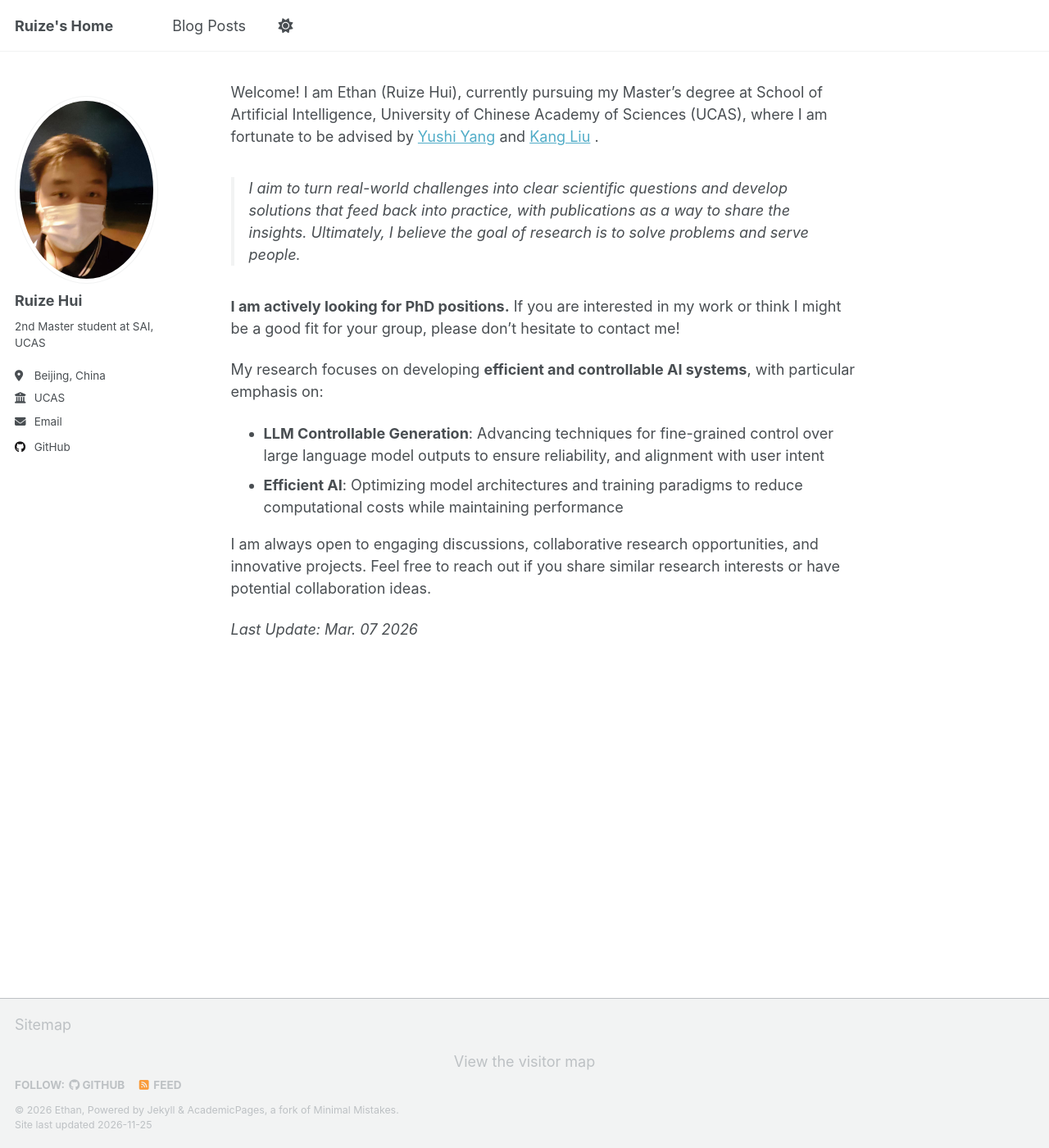
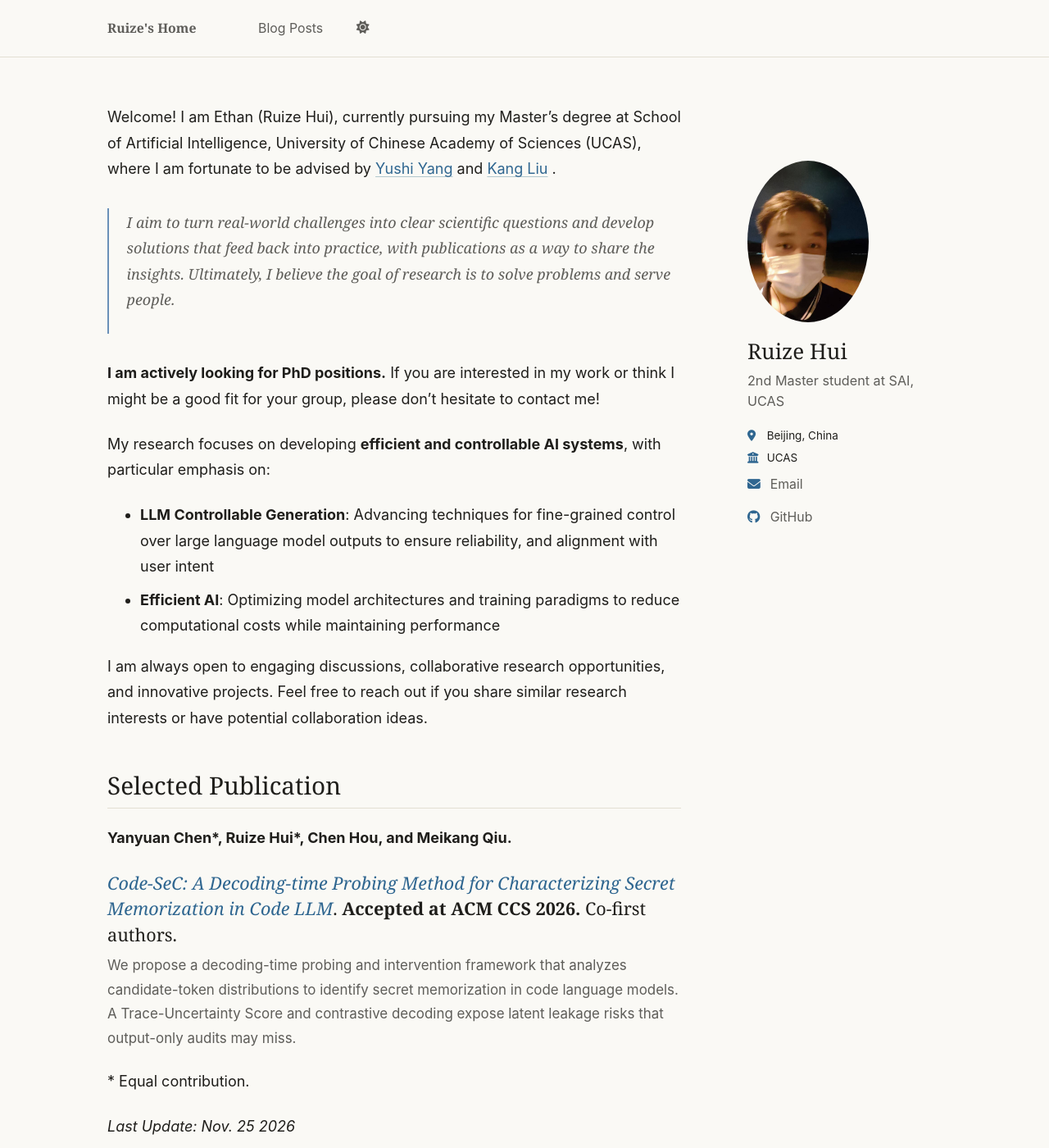
Before and after one commit to horizon0320/horizon0320.github.io, a Jekyll site: the page built from index.md, in a window 1280 px wide and 1400 px high. Shown: the whole window at 82% size. Built offline with Jekyll 4.4.1, drawn with Linux system fonts in a browser that asks for light colours; a script that is not in the unit is left out.

Commit message:
Refresh homepage styling and add accepted Code-SeC publication

```diff
--- a/_layouts/default.html
+++ b/_layouts/default.html
@@ -11,7 +11,7 @@ layout: compress
     {% include head/custom.html %}
   </head>
 
-  <body>
+  <body{% if page.profile_style %} class="profile-style"{% endif %}>
 
     {% include browser-upgrade.html %}
     {% include masthead.html %}
--- /dev/null
+++ b/_sass/_profile.scss
@@ -0,0 +1,393 @@
+/* Editorial academic profile, inspired by Dou-Yiming's personal site. */
+html:has(body.profile-style) {
+  font-size: 18px;
+}
+
+body.profile-style {
+  --global-bg-color: #faf9f5;
+  --global-footer-bg-color: #faf9f5;
+  --global-border-color: #e3dfd3;
+  --global-dark-border-color: #d4cfc2;
+  --global-link-color: #2f6690;
+  --global-link-color-hover: #234c6c;
+  --global-link-color-visited: #2f6690;
+  --global-masthead-link-color: #5e5d59;
+  --global-masthead-link-color-hover: #2f6690;
+  --global-text-color: #1f1e1b;
+  --global-text-color-light: #5e5d59;
+
+  background-color: var(--global-bg-color);
+  font-size: 18px;
+  line-height: 1.72;
+}
+
+html[data-theme="dark"] body.profile-style {
+  --global-bg-color: #1a1917;
+  --global-footer-bg-color: #1a1917;
+  --global-border-color: #34312c;
+  --global-dark-border-color: #48443c;
+  --global-link-color: #8bc4d3;
+  --global-link-color-hover: #b0dce5;
+  --global-link-color-visited: #8bc4d3;
+  --global-masthead-link-color: #e4ecec;
+  --global-masthead-link-color-hover: #b0dce5;
+  --global-text-color: #e4ecec;
+  --global-text-color-light: #a8b8ba;
+}
+
+body.profile-style {
+  .masthead {
+    border-bottom: 1px solid var(--global-border-color);
+    background: var(--global-bg-color);
+
+    &::after {
+      display: none;
+    }
+  }
+
+  .masthead__inner-wrap {
+    max-width: 1090px;
+    padding: 0.65em 2rem;
+  }
+
+  .masthead__menu-item--lg {
+    font-family: Georgia, "Times New Roman", serif;
+    font-size: 1.1rem;
+    font-weight: 500;
+  }
+
+  .greedy-nav a {
+    font-size: 0.88rem;
+  }
+
+  #main {
+    display: grid;
+    grid-template-columns: minmax(0, 700px) 230px;
+    gap: 4.5rem;
+    max-width: 1090px;
+    margin: 3.25rem auto 5rem;
+    padding: 0 2rem;
+    animation: none;
+  }
+
+  #main::before,
+  #main::after {
+    display: none;
+  }
+
+  .sidebar {
+    position: static;
+    float: none;
+    grid-column: 2;
+    grid-row: 1;
+    width: auto;
+    max-width: none;
+    height: auto;
+    margin: 0;
+    padding: 0;
+    overflow: visible;
+  }
+
+  .sidebar .author__avatar img {
+    max-width: 148px;
+    padding: 0;
+    border: 0;
+  }
+
+  .author__avatar,
+  .author__content,
+  .author__urls-wrapper {
+    display: block;
+    width: auto;
+    padding: 0;
+  }
+
+  .author__urls-wrapper button {
+    display: none;
+  }
+
+  .sidebar .author__name {
+    margin: 1.1rem 0 0.45rem;
+    font-family: Georgia, "Times New Roman", serif;
+    font-size: 1.45rem;
+    font-weight: 500;
+  }
+
+  .sidebar .author__bio {
+    margin: 0 0 1rem;
+    color: var(--global-text-color-light);
+    font-size: 0.9rem;
+    line-height: 1.55;
+  }
+
+  .author__urls-wrapper {
+    cursor: default;
+  }
+
+  .author__urls {
+    display: block;
+    position: static;
+    margin: 0;
+    padding: 0;
+    border: 0;
+    background: transparent;
+    box-shadow: none;
+  }
+
+  .author__urls::before,
+  .author__urls::after {
+    display: none;
+  }
+
+  .author__urls a {
+    margin: 0;
+    padding: 0.25rem 0;
+    color: var(--global-text-color-light);
+    font-size: 0.88rem;
+  }
+
+  .author__urls a:hover {
+    color: var(--global-link-color);
+    text-decoration: none;
+  }
+
+  .author__urls .fas,
+  .author__urls .fab,
+  .author__urls .ai {
+    color: var(--global-link-color);
+  }
+
+  .page,
+  .archive {
+    grid-column: 1;
+    grid-row: 1;
+    float: none;
+    width: auto;
+    margin: 0;
+    padding: 0;
+  }
+
+  .page__related {
+    grid-column: 1 / -1;
+    width: auto;
+    padding: 0;
+  }
+
+  .page__content {
+    color: var(--global-text-color);
+  }
+
+  .page__content p,
+  .page__content li {
+    font-size: 1rem;
+    line-height: 1.75;
+  }
+
+  .page__content blockquote {
+    margin: 1.8rem 0;
+    padding: 0.1rem 0 0.1rem 1.2rem;
+    border-left: 2px solid #6a90b8;
+    color: var(--global-text-color-light);
+    font-family: Georgia, "Times New Roman", serif;
+    font-size: 1.1rem;
+    line-height: 1.65;
+  }
+
+  .page__content h2 {
+    margin: 2.7rem 0 1.1rem;
+    padding: 0 0 0.55rem;
+    border-bottom: 1px solid var(--global-border-color);
+    color: var(--global-text-color);
+    font-family: Georgia, "Times New Roman", serif;
+    font-size: 1.65rem;
+    font-weight: 500;
+  }
+
+  .page__content > p:has(a[href*="/publication/"]) {
+    margin: 0 0 0.45rem;
+    font-family: Georgia, "Times New Roman", serif;
+    font-size: 1.2rem;
+    line-height: 1.45;
+  }
+
+  .page__content > p:has(a[href*="/publication/"]) a {
+    text-decoration-color: transparent;
+  }
+
+  .page__content > p:has(a[href*="/publication/"]) a:hover {
+    text-decoration-color: currentColor;
+  }
+
+  .page__content > p:has(a[href*="/publication/"]) + p {
+    color: var(--global-text-color-light);
+    font-size: 0.94rem;
+  }
+
+  .page__content a {
+    text-decoration-color: rgba(40, 107, 131, 0.35);
+    text-underline-offset: 3px;
+    text-decoration-thickness: 1px;
+  }
+
+  .page__content a:hover {
+    text-decoration-color: currentColor;
+  }
+
+  .page__footer {
+    border-top: 1px solid var(--global-border-color);
+  }
+
+  .page__footer footer {
+    max-width: 1090px;
+    padding: 0.8rem 2rem 1rem;
+  }
+}
+
+@media (max-width: 900px) {
+  body.profile-style {
+    #main {
+      grid-template-columns: minmax(0, 1fr);
+      gap: 2.75rem;
+      margin-top: 2rem;
+      padding: 0 1.5rem;
+    }
+
+    .page {
+      grid-column: 1;
+      grid-row: 1;
+    }
+
+    .sidebar {
+      grid-column: 1;
+      grid-row: 2;
+      padding-top: 1.4rem;
+      border-top: 1px solid var(--global-border-color);
+    }
+
+    .sidebar > [itemscope] {
+      display: grid;
+      grid-template-columns: 88px minmax(0, 1fr);
+      align-items: center;
+      column-gap: 1.1rem;
+    }
+
+    .sidebar .author__avatar {
+      grid-column: 1;
+      grid-row: 1 / span 2;
+      width: 88px;
+    }
+
+    .sidebar .author__avatar img {
+      max-width: 88px;
+    }
+
+    .sidebar .author__content {
+      grid-column: 2;
+      padding: 0;
+    }
+
+    .sidebar .author__name {
+      margin: 0 0 0.35rem;
+    }
+
+    .sidebar .author__bio {
+      margin: 0;
+    }
+
+    .author__urls-wrapper {
+      grid-column: 1 / -1;
+      margin-top: 0.8rem;
+    }
+
+    .author__urls-wrapper button {
+      display: none;
+    }
+
+    .author__urls {
+      display: flex;
+      position: static;
+      flex-wrap: wrap;
+      gap: 0.1rem 1.1rem;
+      margin: 0;
+      border: 0;
+      background: transparent;
+      box-shadow: none;
+    }
+
+    .author__urls li {
+      white-space: normal;
+    }
+
+    .author__urls a {
+      padding: 0.25rem 0;
+    }
+
+    .page__footer footer {
+      padding-right: 1.5rem;
+      padding-left: 1.5rem;
+    }
+  }
+}
+
+@media (max-width: 520px) {
+  html:has(body.profile-style) {
+    font-size: 16px;
+  }
+
+  body.profile-style {
+    font-size: 16px;
+
+    .masthead__inner-wrap {
+      padding-right: 1rem;
+      padding-left: 1rem;
+    }
+
+    #main {
+      margin-top: 1.4rem;
+      padding: 0 1rem;
+    }
+
+    .page__content blockquote {
+      margin: 1.35rem 0;
+      padding-left: 0.9rem;
+      font-size: 1.04rem;
+    }
+
+    .page__content h2 {
+      margin-top: 2.2rem;
+      font-size: 1.5rem;
+    }
+
+    .page__content > p:has(a[href*="/publication/"]) {
+      font-size: 1.08rem;
+    }
+
+    .page__footer footer {
+      padding-right: 1rem;
+      padding-left: 1rem;
+    }
+  }
+}
+
+@media (prefers-reduced-motion: no-preference) {
+  body.profile-style .page__content > p,
+  body.profile-style .page__content > blockquote,
+  body.profile-style .page__content > h2 {
+    animation: profile-rise 0.45s ease-out both;
+  }
+
+  body.profile-style .page__content > :nth-child(1) { animation-delay: 40ms; }
+  body.profile-style .page__content > :nth-child(2) { animation-delay: 90ms; }
+  body.profile-style .page__content > :nth-child(3) { animation-delay: 140ms; }
+
+  @keyframes profile-rise {
+    from { opacity: 0; transform: translateY(5px); }
+    to { opacity: 1; transform: none; }
+  }
+}
+
+@media (prefers-reduced-motion: reduce) {
+  body.profile-style .page__content > * {
+    animation: none;
+  }
+}
--- a/assets/css/main.scss
+++ b/assets/css/main.scss
@@ -39,5 +39,7 @@
 
     "vendor/font-awesome/fontawesome",
     "vendor/font-awesome/solid",
-    "vendor/font-awesome/brands"
+    "vendor/font-awesome/brands",
+
+    "profile"
 ;
--- a/index.md
+++ b/index.md
@@ -15,5 +16,15 @@ My research focuses on developing **efficient and controllable AI systems**, wit
 
 I am always open to engaging discussions, collaborative research opportunities, and innovative projects. Feel free to reach out if you share similar research interests or have potential collaboration ideas.
 
+## Selected Publication
 
-_Last Update: Mar. 07 2026_
+**Yanyuan Chen\*, Ruize Hui\*, Chen Hou, and Meikang Qiu.**
+
+[*Code-SeC: A Decoding-time Probing Method for Characterizing Secret Memorization in Code LLM*](/publication/2026-11-25-code-sec/). **Accepted at ACM CCS 2026.** Co-first authors.
+
+We propose a decoding-time probing and intervention framework that analyzes candidate-token distributions to identify secret memorization in code language models. A Trace-Uncertainty Score and contrastive decoding expose latent leakage risks that output-only audits may miss.
+
+\* Equal contribution.
+
+
+_Last Update: Nov. 25 2026_
```
Also changed, not shown: other parts of index.md (+1 -0 lines), _publications/2026-11-25-code-sec.md (added, +17 -0 lines).
